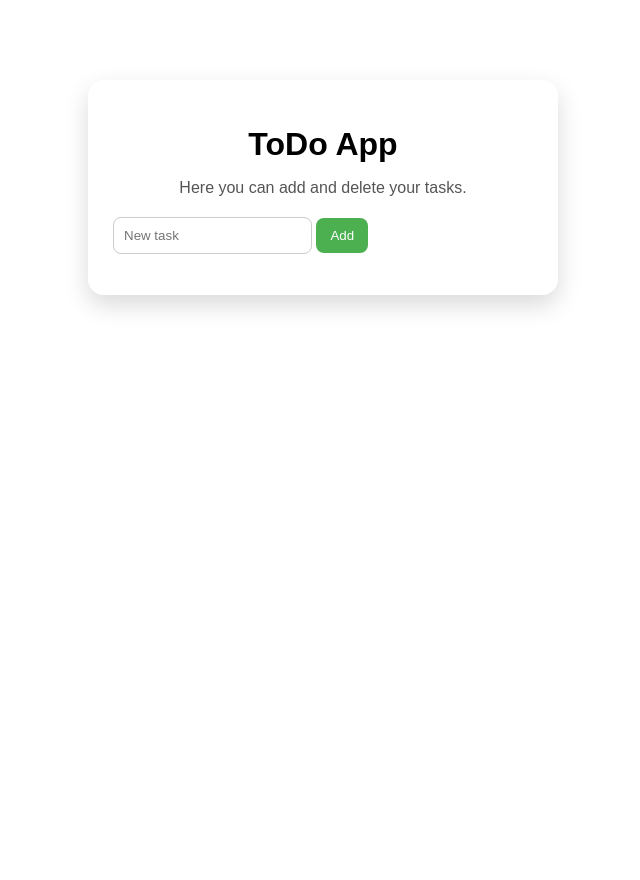
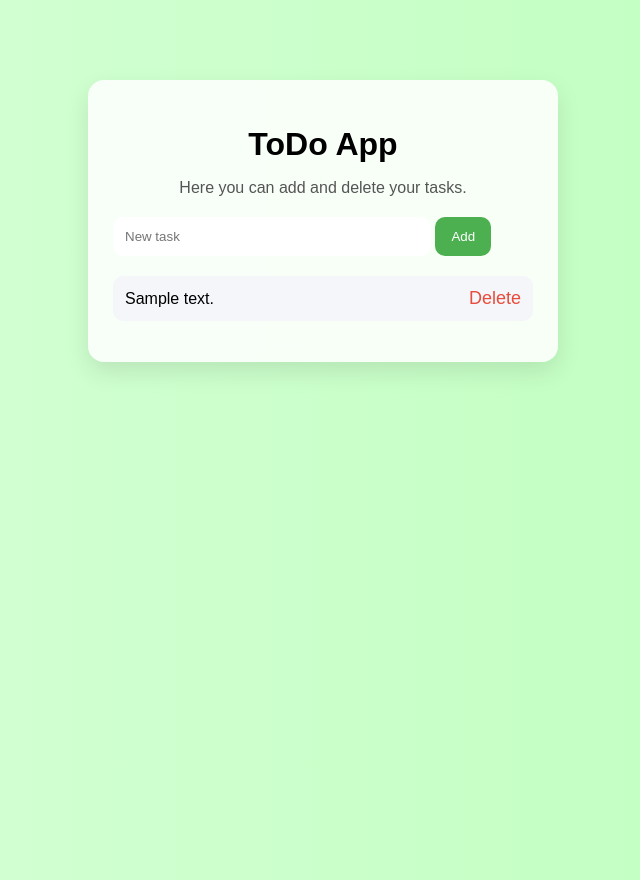
Before and after one commit to YevheniiaBukh/ToDo-App, a Flask app: page / in a window 1280 px wide. Shown: the whole page, without its empty margins (317-957 px from the left). Before the commit the page ends 310 px from the top, so only its background shows below. Run offline with Flask 3, Linux system fonts and the light colour scheme; tables that the repository leaves empty hold one stand-in row (values such as "Sample post").

Commit message:
TODO APP

```diff
--- a/app.py
+++ b/app.py
@@ -1,27 +1,48 @@
 from flask import Flask, render_template, request, redirect
-from flask_sqlalchemy import SQLAlchemy
+from models import db, Task
+
 
 app = Flask(__name__)
+
 app.config['SQLALCHEMY_DATABASE_URI'] = 'sqlite:///tasks.db'
-db = SQLAlchemy(app)
+app.config['SQLALCHEMY_TRACK_MODIFICATIONS'] = False
 
-tasks = []
+db.init_app(app)
+
+
+
+with app.app_context():
+    db.create_all()
+
+
 
 @app.route('/')
 def home():
+    tasks = Task.query.all()
     return render_template('index.html', tasks=tasks)
+
+
 
 @app.route('/add', methods=['POST'])
 def add_task():
-    task = request.form.get('task')
-    if task:
-        tasks.append(task)
+    title = request.form.get('task')
+    if title:
+        new_task = Task(description=title)
+        db.session.add(new_task)
+        db.session.commit()
+
     return redirect('/')
+
+
 
 @app.route('/delete/<int:task_id>')
 def delete_task(task_id):
-    if 0 <= task_id < len(tasks):
-        tasks.pop(task_id)
+    task = Task.query.get(task_id)
+
+    if task:
+        db.session.delete(task)
+        db.session.commit()
+
     return redirect('/')
 
 if __name__ == '__main__':
--- a/static/style.css
+++ b/static/style.css
@@ -1,17 +1,32 @@
 body {
+  margin: 0;
   font-family: Arial, sans-serif;
-  background-color: linear-gradient(135deg, #a3d18a, #8bc34a);
-  margin: 0px;
-  padding: 0px;
+  min-height: 100vh;
+  background: linear-gradient(270deg, #b6ffb6, #eaffea, #b6ffb6);
+  background-size: 400% 400%;
+  animation: bgMove 12s ease infinite;
+}
+
+@keyframes bgMove {
+  0% {
+    background-position: 0% 50%;
+  }
+  50% {
+    background-position: 100% 50%;
+  }
+  100% {
+    background-position: 0% 50%;
+  }
 }
 
 .container {
   width: 420px;
   margin: 80px auto;
   padding: 25px;
-  background-color: rgba(255, 255, 255, 0.8);
+  background-color: rgba(255, 255, 255, 0.85);
   border-radius: 16px;
-  box-shadow: 0 10px 25px rgba(0, 0, 0, 0.15);
+  box-shadow: 0 10px 25px rgba(0, 0, 0, 0.1);
+  backdrop-filter: blur(10px);
 }
 
 h1 {
@@ -32,42 +47,56 @@ h1 {
 }
 
 input {
-  flex: 1;
-  padding: 10px;
-  border: 1px solid #ccc;
-  border-radius: 8px;
+  width: 70%;
+  padding: 12px;
+  border: none;
+  border-radius: 10px;
+  outline: none;
 }
 
 button {
-  padding: 10px 14px;
+  padding: 12px 16px;
   background-color: #4caf50;
   color: white;
   border: none;
-  border-radius: 8px;
+  border-radius: 10px;
   cursor: pointer;
+  transition: background-color 0.3s ease;
 }
 
 button:hover {
   background-color: #45a049;
+  transform: scale(1.05);
 }
 
-.task-list {
+ul {
   list-style-type: none;
   padding: 0;
+  margin-top: 20px;
 }
 
-.task-item {
+li {
   display: flex;
   align-items: center;
-  padding: 10px;
-  border-radius: 8px;
+  padding: 12px;
+  border-radius: 10px;
   margin-bottom: 10px;
   justify-content: space-between;
   background-color: #f4f6f9;
+  transition: background-color 0.3s ease;
 }
 
-.task-list a {
+li:hover {
+  transform: translateX(5px);
+}
+
+a.delete-button {
+  color: #e74c3c;
   text-decoration: none;
-  color: red;
   font-size: 18px;
+  transition: 0.2s;
 }
+
+a.delete-button:hover {
+  transform: scale(1.2);
+}
--- a/templates/index.html
+++ b/templates/index.html
@@ -4,7 +4,10 @@
     <meta charset="UTF-8" />
     <title>ToDo App</title>
 
-    <link rel="stylesheet" href="/static/style.css" />
+    <link
+      rel="stylesheet"
+      href="{{ url_for('static', filename='style.css') }}"
+    />
   </head>
 
   <body>
@@ -21,8 +24,8 @@
       <ul class="task-list">
         {% for task in tasks %}
         <li>
-          <span>{{ task }}</span>
-          <a href="/delete/{{ loop.index0 }}" class="delete-button">Delete</a>
+          <span>{{ task.description }}</span>
+          <a href="/delete/{{ task.id }}" class="delete-button">Delete</a>
         </li>
         {% endfor %}
       </ul>
```
Also changed, not shown: models.py (added, +7 -0 lines), instance/tasks.db (added).
